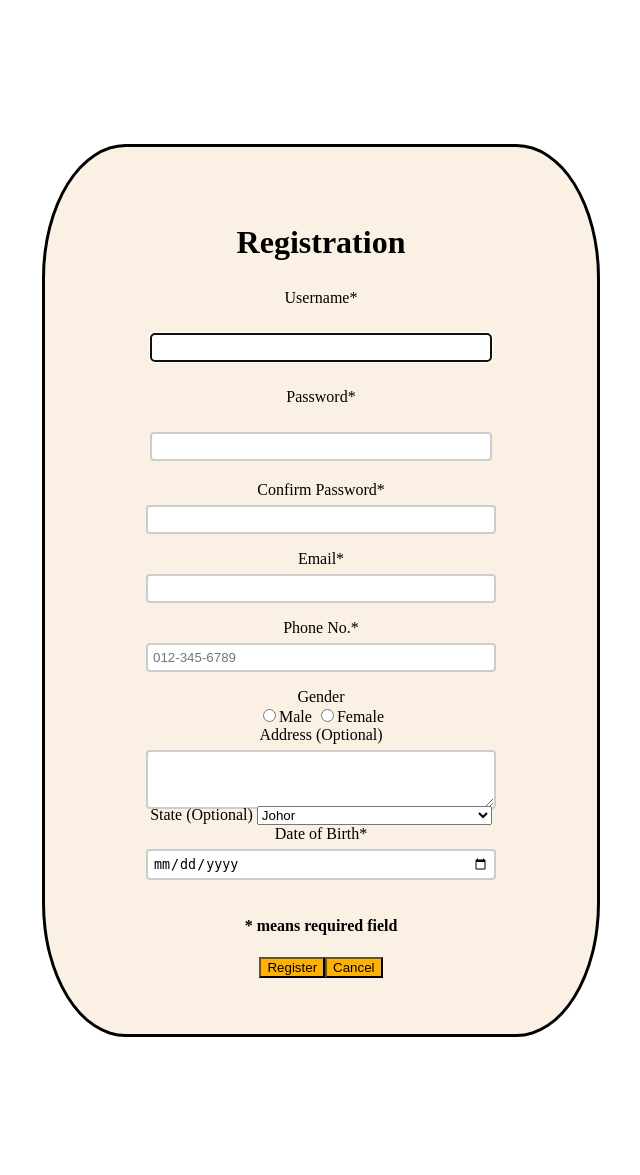
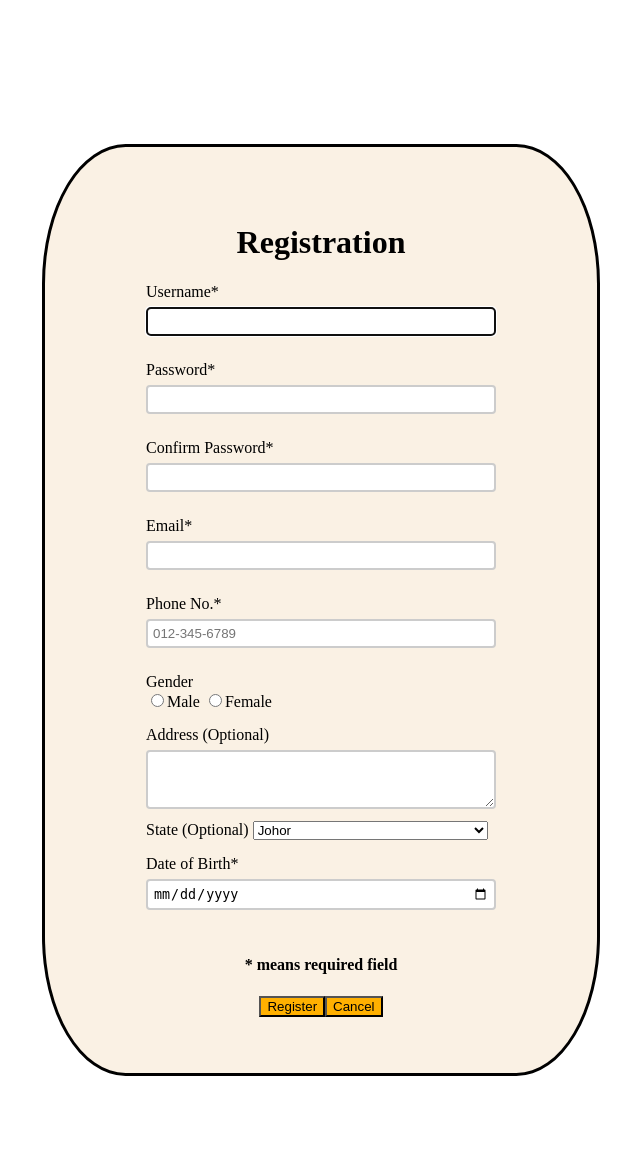
Before and after one commit to Mcproking/WDTAssignment, a PHP site: page /Register.php in a window 1280 px wide; the page is wider, and only the part inside the window is pictured. Shown: the part 73-1248 px from the top of that part, without its empty margins (319-959 px from the left). Run offline with PHP 8.4, Linux system fonts and the light colour scheme.

Commit message:
Register

```diff
--- a/Register.php
+++ b/Register.php
@@ -5,7 +5,6 @@
     <meta name="viewport" content="width=device-width, initial-scale=1.0">
     <title>Registration</title>
     <link rel="stylesheet" href="./static/header.css">
-    <link rel="stylesheet" href="./static/login.css">
     <link rel="stylesheet" href="./static/footer.css">
     <link rel="stylesheet" href="./static/register.css">
 </head>
@@ -31,11 +30,11 @@
 
                 <div id="Requirements">
                     <h4>Password must achieve the following requirements: </h4>
-                    <p id="Uletter" class="invalid">At least 1 <b><i>uppercase</i></b> letter</p>
-                    <p id="Lletter" class="invalid">At least 1 <b><i>lowercase</i></b> letter</p>
-                    <p id="Digit" class="invalid">At least 1 <b><i>digit</i></b></p>
-                    <p id="Special" class="invalid">At least 1 <b><i>special character</i></b></p>
-                    <p id="Char8" class="invalid">At least <b><i>8 characters</i></b></p>
+                    <p id="Uletter" class="invalid">At least 1&nbsp<b><i>uppercase</i></b>&nbspletter</p>
+                    <p id="Lletter" class="invalid">At least 1&nbsp<b><i>lowercase</i></b>&nbspletter</p>
+                    <p id="Digit" class="invalid">At least 1&nbsp<b><i>digit</i></b></p>
+                    <p id="Special" class="invalid">At least 1&nbsp<b><i>special character</i></b></p>
+                    <p id="Char8" class="invalid">At least&nbsp<b><i>8 characters</i></b></p>
                 </div>
 
                 <script src="./JavaScript/register.js"></script>
--- a/static/register.css
+++ b/static/register.css
@@ -27,18 +27,21 @@
     font-size: 2vh;
 }
 
+.input {
+    width: 100%;
+    padding: 5px;
+    border: 2px solid #ccc;
+    border-radius: 4px;
+    box-sizing: border-box;
+    margin-top: 6px;
+    margin-bottom: 10px;
+}
+
 /*Register Parts*/
 
-#Username, #Password{
-    display: flex;
-    flex-direction: column;
-    align-items:unset;
-    justify-content: space-between;
-    padding: 0.25rem;
-}
-
-#Username label, #Password label{
-    padding: 0.125rem;
+#Username, #Password, #Confirm, #Email, #Phone_No, #Gender, #Address, #States, #Date_Of_Birth {
+    text-align: left;
+    padding-bottom: 15px;
 }
 
 #Address {
@@ -65,16 +68,6 @@ button {
 
 /*Password Validation*/
 
-.input {
-    width: 100%;
-    padding: 5px;
-    border: 2px solid #ccc;
-    border-radius: 4px;
-    box-sizing: border-box;
-    margin-top: 6px;
-    margin-bottom: 16px;
-}
-
 #Requirements {
     display: none;
     background: #f1f1f1;
@@ -85,6 +78,8 @@ button {
 }
 
 #Requirements p {
+    display: flex;
+    align-items: center;
     padding: 3px 10px;
     font-size: 16px;
 }
@@ -97,14 +92,18 @@ button {
     position: relative;
     left: -35px;
     content: "\2713";
+    font-size: 18px;
+    padding-left: 25px;
 }
 
 .invalid {
-    color: red;
+    color: red;;
 }
 
 .invalid:before {
     position: relative;
     left: -35px;
     content: "\274C";
+    font-size: 16px;
+    padding-left: 25px;
 }
```
Lines whose indentation alone changed are shown as unchanged.
